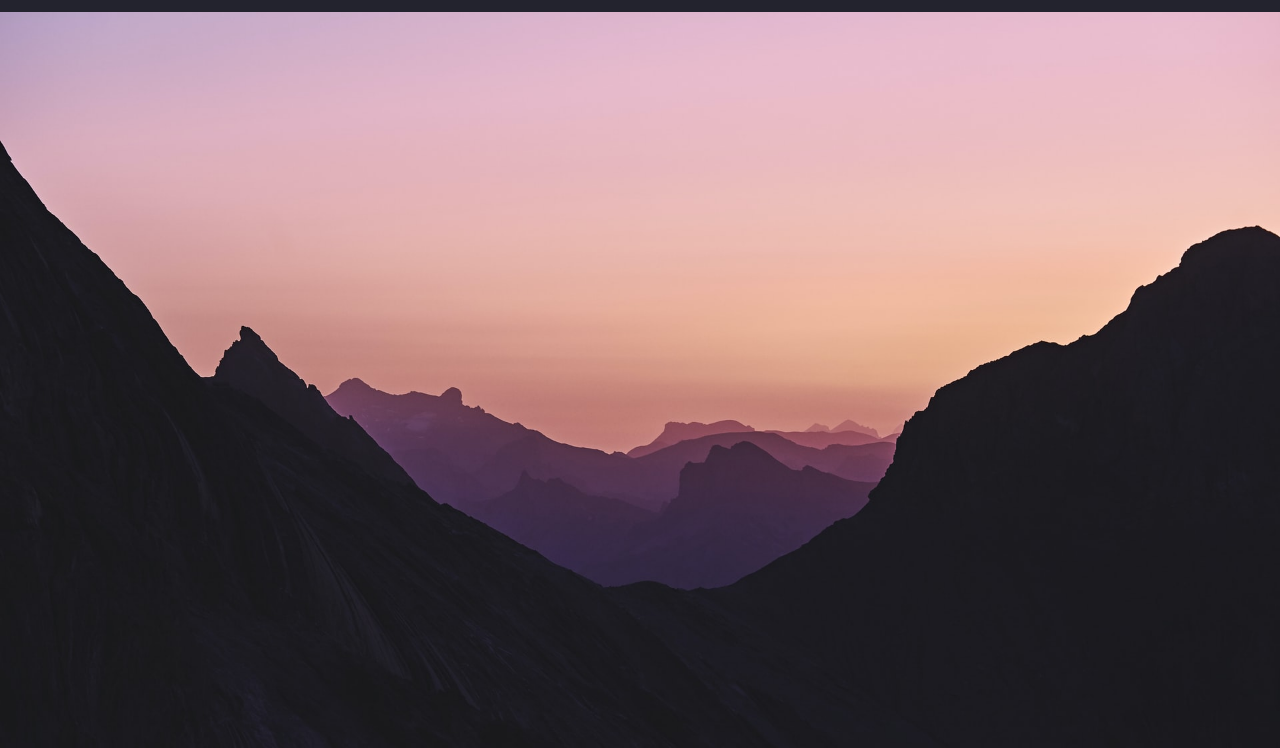
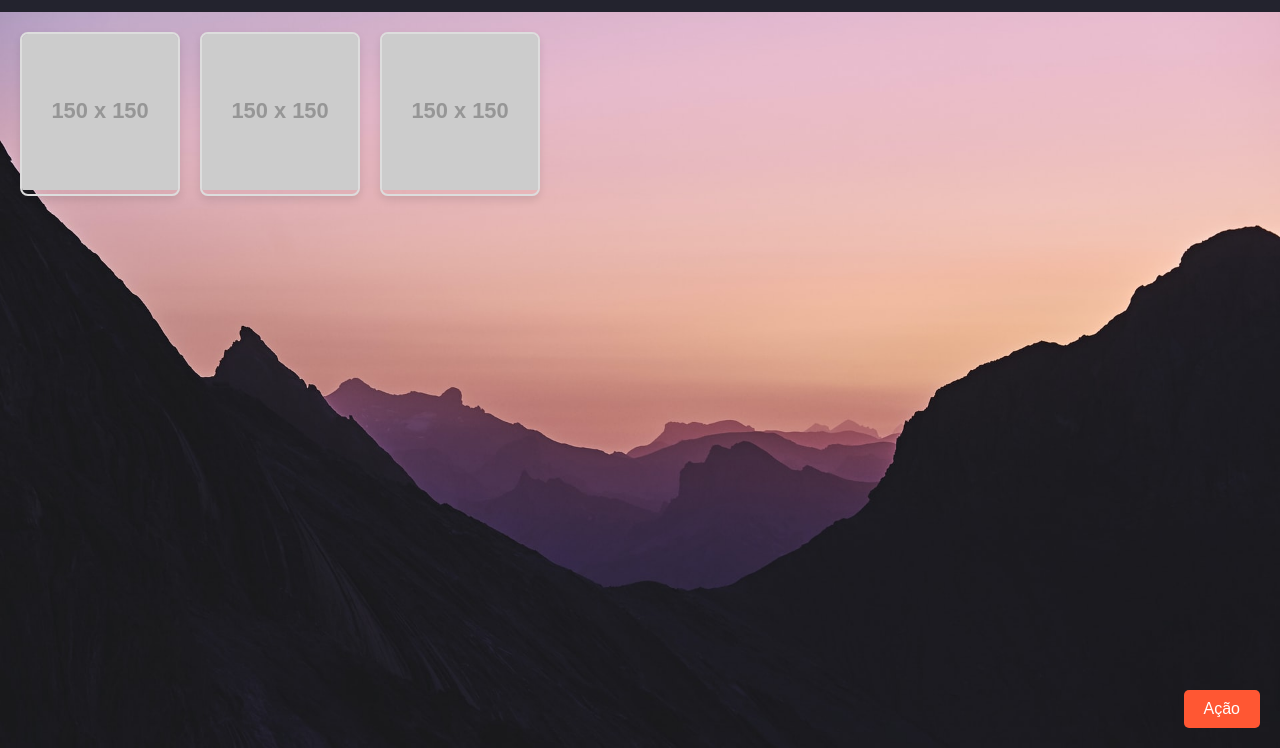
Before and after one commit to deividpro999/de-outro, a plain HTML site: page index.html in a window 1280 px wide. Shown: the part 52-800 px from the top of the page. Drawn offline with Linux system fonts and the light colour scheme.

Commit message:
Update index.html

```diff
--- a/index.html
+++ b/index.html
@@ -18,10 +18,15 @@
       display: grid;
       grid-template-columns: repeat(auto-fill, minmax(150px, 1fr));
       gap: 20px;
+      padding: 20px;
     }
 
     .stream-thumbnail {
       text-align: center;
+      border: 2px solid #ddd;
+      border-radius: 8px;
+      overflow: hidden;
+      box-shadow: 0 4px 8px rgba(0,0,0,0.1);
     }
 
     .stream-thumbnail img {
@@ -67,7 +72,21 @@
       </ul>
     </nav>
   </header>
-    <main></main>
+  <main>
+    <section class="stream-grid">
+      <div class="stream-thumbnail">
+        <img src="https://via.placeholder.com/150" alt="Thumbnail 1">
+      </div>
+      <div class="stream-thumbnail">
+        <img src="https://via.placeholder.com/150" alt="Thumbnail 2">
+      </div>
+      <div class="stream-thumbnail">
+        <img src="https://via.placeholder.com/150" alt="Thumbnail 3">
+      </div>
+      <!-- Adicione mais miniaturas conforme necessário -->
+    </section>
+    <button id="action-button">Ação</button>
+  </main>
   <script src="mobile-navbar.js"></script>
 </body>
 </html>
```
Lines whose indentation alone changed are shown as unchanged.
